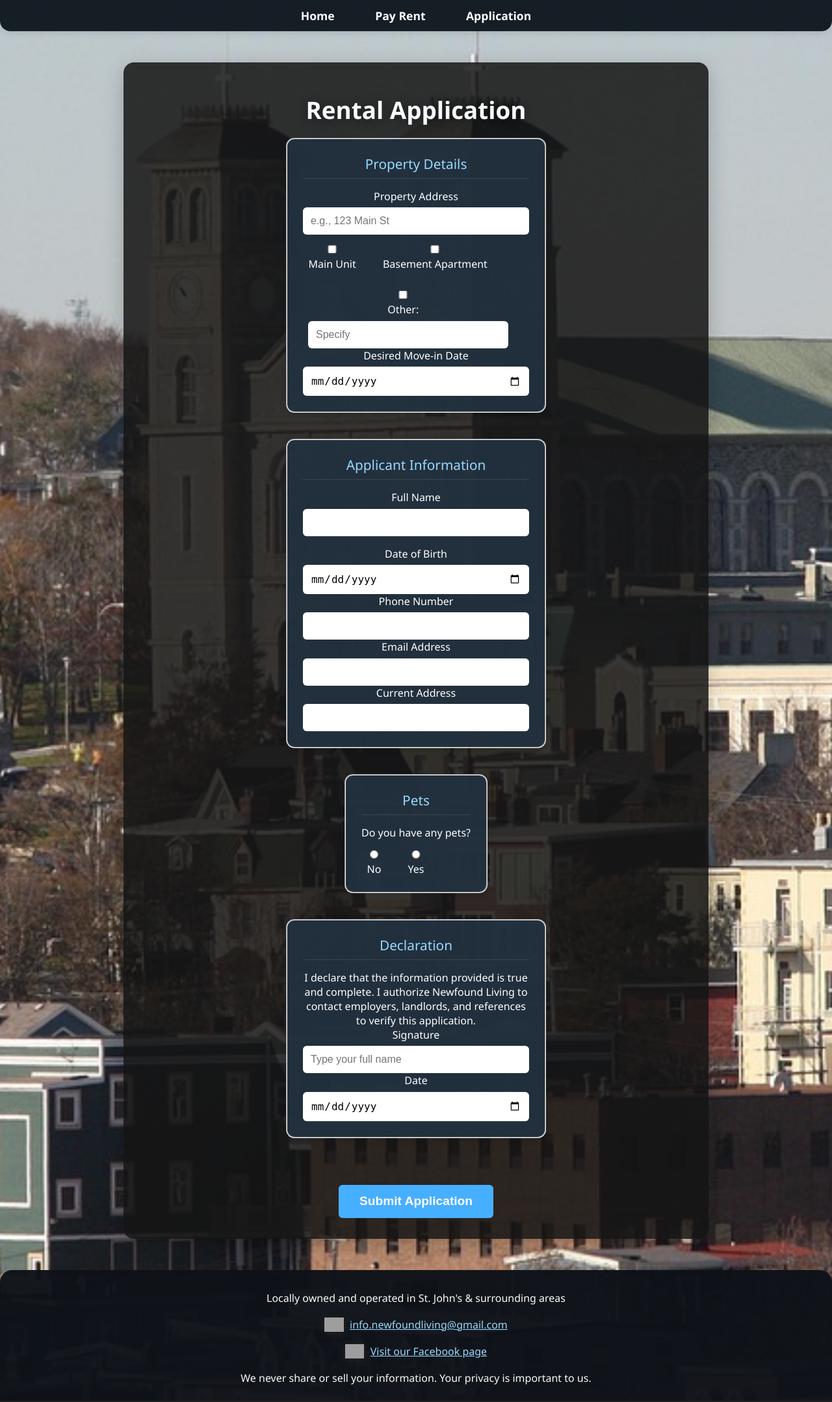
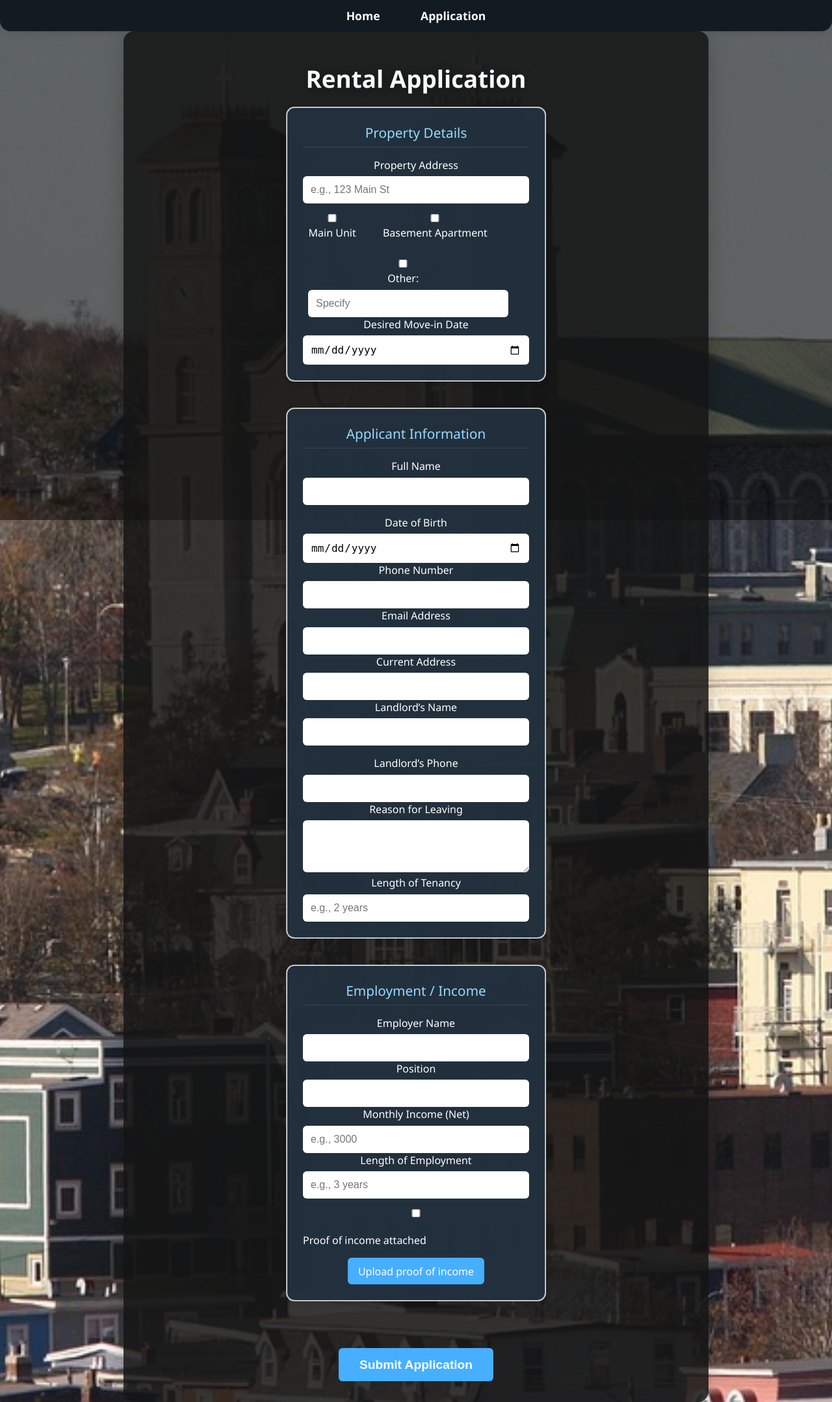
Before and after one commit to NewFoundLivingCa/NewFoundLiving-main, a Flask app: page /rental-application in a window 1280 px wide. Shown: the whole page at 65% size. Run offline with Flask 3, Linux system fonts and the light colour scheme; grey boxes are pictures that could not be loaded.

Commit message:
Update rental-application.html

```diff
--- a/templates/rental-application.html
+++ b/templates/rental-application.html
@@ -1,9 +1,27 @@
-{% extends "layout.html" %}
+<!DOCTYPE html>
+<html lang="en">
+<head>
+  <meta charset="UTF-8">
+  <meta name="viewport" content="width=device-width, initial-scale=1.0">
+  <title>Newfound Living - Rental Application</title>
+  <link rel="stylesheet" href="styles.css">
+  <link rel="icon" type="image/png" href="images/tinylogo1.png">
+</head>
+<body>
+  <div class="background-static"></div>
+  <div class="overlay"></div>
 
-{% block title %}Newfound Living - Rental Application{% endblock %}
+  <!-- Navbar -->
+  <nav class="navbar">
+    <div class="nav-container">
+      <ul class="nav-links">
+        <li><a href="index.html">Home</a></li>
+        <li><a href="rental-application.html" class="active">Application</a></li>
+      </ul>
+    </div>
+  </nav>
 
-{% block content %}
-<div class="rental-container" role="main" aria-label="Rental Application Form">
+  <div class="content rental-container">
     <h1>Rental Application</h1>
     <form id="rental-form" action="https://formspree.io/f/xldnwbqq" method="POST" enctype="multipart/form-data" novalidate>
 
@@ -11,19 +29,17 @@
       <fieldset class="form-section">
         <h2>Property Details</h2>
         <label for="property-address">Property Address</label>
-            <input type="text" id="property-address" name="property_address" required placeholder="e.g., 123 Main St" />
-
+        <input type="text" id="property-address" name="property_address" required placeholder="e.g., 123 Main St">
         <div class="checkbox-group">
-                <label><input type="checkbox" name="rental_unit_main" value="Main Unit" /> Main Unit</label>
-                <label><input type="checkbox" name="rental_unit_basement" value="Basement Apartment" /> Basement Apartment</label>
+          <label><input type="checkbox" name="rental_unit_main" value="Main Unit"> Main Unit</label>
+          <label><input type="checkbox" name="rental_unit_basement" value="Basement Apartment"> Basement Apartment</label>
           <label>
-                    <input type="checkbox" name="rental_unit_other" value="Other" /> Other:
-                    <input type="text" name="rental_unit_other_text" placeholder="Specify" />
+            <input type="checkbox" name="rental_unit_other" value="Other"> Other:
+            <input type="text" name="rental_unit_other_text" placeholder="Specify">
           </label>
         </div>
-
         <label for="move-in-date">Desired Move-in Date</label>
-            <input type="date" id="move-in-date" name="move_in_date" required />
+        <input type="date" id="move-in-date" name="move_in_date" required>
       </fieldset>
 
       <!-- Applicant Info -->
@@ -32,50 +48,92 @@
         <div class="two-columns">
           <div>
             <label for="full-name">Full Name</label>
-                    <input type="text" id="full-name" name="full_name" required />
+            <input type="text" id="full-name" name="full_name" required>
           </div>
           <div>
             <label for="dob">Date of Birth</label>
-                    <input type="date" id="dob" name="date_of_birth" required />
+            <input type="date" id="dob" name="date_of_birth" required>
           </div>
         </div>
 
         <label for="phone">Phone Number</label>
-            <input type="tel" id="phone" name="phone_number" required />
+        <input type="tel" id="phone" name="phone_number" required>
 
         <label for="email">Email Address</label>
-            <input type="email" id="email" name="email_address" required />
+        <input type="email" id="email" name="email_address" required>
 
         <label for="current-address">Current Address</label>
-            <input type="text" id="current-address" name="current_address" required />
+        <input type="text" id="current-address" name="current_address" required>
+
+        <div class="two-columns">
+          <div>
+            <label for="landlord-name">Landlord’s Name</label>
+            <input type="text" id="landlord-name" name="landlord_name">
+          </div>
+          <div>
+            <label for="landlord-phone">Landlord’s Phone</label>
+            <input type="tel" id="landlord-phone" name="landlord_phone">
+          </div>
+        </div>
+
+        <label for="reason-leaving">Reason for Leaving</label>
+        <textarea id="reason-leaving" name="reason_for_leaving"></textarea>
+
+        <label for="length-tenancy">Length of Tenancy</label>
+        <input type="text" id="length-tenancy" name="length_of_tenancy" placeholder="e.g., 2 years">
       </fieldset>
 
-        <!-- Pets Section -->
+      <!-- Employment -->
       <fieldset class="form-section">
-            <h2>Pets</h2>
-            <label>Do you have any pets?</label>
-            <div class="radio-inline-group">
-                <label><input type="radio" name="has_pets" value="No" required /> No</label>
-                <label><input type="radio" name="has_pets" value="Yes" required /> Yes</label>
-            </div>
-        </fieldset>
+        <h2>Employment / Income</h2>
+        <label for="employer-name">Employer Name</label>
+        <input type="text" id="employer-name" name="employer_name" required>
 
-        <!-- Declaration -->
-        <fieldset class="form-section">
-            <h2>Declaration</h2>
-            <p class="declaration-text">
-                I declare that the information provided is true and complete. I authorize Newfound Living
-                to contact employers, landlords, and references to verify this application.
-            </p>
-            <label for="applicant-signature">Signature</label>
-            <input type="text" id="applicant-signature" name="applicant_signature" placeholder="Type your full name" required />
-            <label for="applicant-signature-date">Date</label>
-            <input type="date" id="applicant-signature-date" name="applicant_signature_date" required />
+        <label for="position">Position</label>
+        <input type="text" id="position" name="position" required>
+
+        <label for="monthly-income">Monthly Income (Net)</label>
+        <input type="number" id="monthly-income" name="monthly_income" required placeholder="e.g., 3000">
+
+        <label for="employment-length">Length of Employment</label>
+        <input type="text" id="employment-length" name="length_of_employment" placeholder="e.g., 3 years">
+
+        <label class="checkbox-inline">
+          <input type="checkbox" name="proof_of_income" value="Yes"> Proof of income attached
+        </label>
+
+        <label for="income-proof-file" class="file-label">Upload proof of income</label>
+        <input type="file" id="income-proof-file" name="income_proof_file">
       </fieldset>
 
       <div class="form-actions">
         <button type="submit" class="btn-submit">Submit Application</button>
       </div>
     </form>
+    <div id="thank-you">Thank you! Your application has been submitted.</div>
   </div>
-{% endblock %}
+
+  <!-- Form JS -->
+  <script>
+    const rentalForm = document.getElementById('rental-form');
+    const thankYou = document.getElementById('thank-you');
+
+    rentalForm.addEventListener('submit', async function(e) {
+      e.preventDefault();
+      const formData = new FormData(rentalForm);
+
+      try {
+        await fetch(rentalForm.action, {
+          method: 'POST',
+          body: formData,
+          headers: { 'Accept': 'application/json' }
+        });
+        rentalForm.reset();
+        thankYou.style.display = 'block';
+      } catch (err) {
+        alert('Submission failed. Please try again.');
+      }
+    });
+  </script>
+</body>
+</html>
```
Lines whose indentation alone changed are shown as unchanged.
